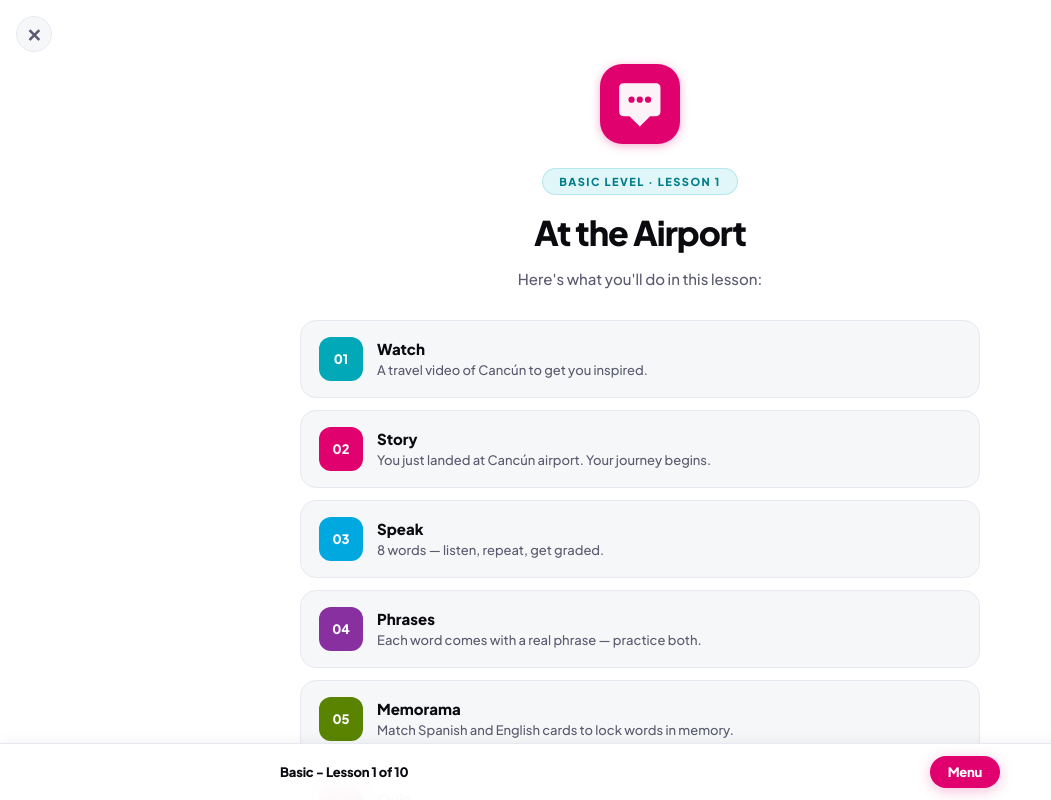
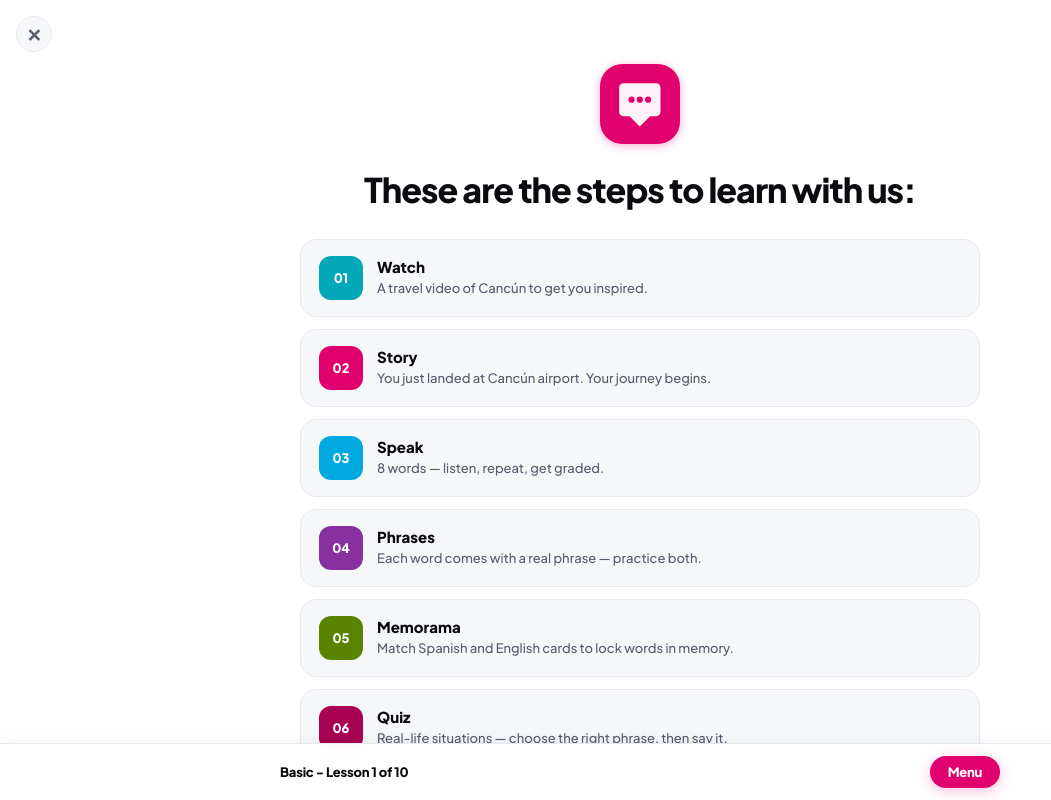
Before and after one commit to carlosalsadancer/chatinspanish, a React (Vite) app: page / in a window 1280 px wide. Both pictures are taken after a click on the button "Start Free". Shown: the top 800 px of the page, without its empty margins (0-1051 px from the left). Built offline with nearby package versions, Linux system fonts and the light colour scheme.

Commit message:
Simplify onboarding: replace lesson-specific badge/title with method intro

```diff
--- a/src/lessons/Lesson1.jsx
+++ b/src/lessons/Lesson1.jsx
@@ -836,15 +836,11 @@ export default function Lesson1({ onBack, initialSlide = 0, onSlideChange, onCom
       {/* SLIDE CONTENT */}
       <div style={{ maxWidth: 720, margin: "0 auto", padding: "64px 20px 80px", animation: "fadeUp 0.3s ease" }} key={slide}>
 
-        {/* PANTALLA 1 — ONBOARDING */}
+{/* PANTALLA 1 — ONBOARDING */}
         {slide === 0 && (
           <div style={{ textAlign: "center" }}>
             <div style={{ display: "flex", justifyContent: "center", marginBottom: 24 }}><ChatLogo size={80} bg={C.magenta} /></div>
-            <div style={{ display: "inline-flex", alignItems: "center", gap: 8, background: C.turquesaL, border: `1.5px solid ${C.turquesa}30`, borderRadius: 50, padding: "6px 16px", marginBottom: 16 }}>
-              <span style={{ fontSize: 11, fontWeight: 800, color: C.turquesaD, letterSpacing: 1.5, textTransform: "uppercase" }}>Basic Level · Lesson 1</span>
-            </div>
-            <h2 style={{ fontSize: "clamp(26px,6vw,34px)", fontWeight: 900, color: C.textH, letterSpacing: -1, marginBottom: 12 }}>At the Airport</h2>
-            <p style={{ fontSize: 15, color: C.textS, lineHeight: 1.75, fontWeight: 500, marginBottom: 28 }}>Here's what you'll do in this lesson:</p>
+            <h2 style={{ fontSize: "clamp(26px,6vw,34px)", fontWeight: 900, color: C.textH, letterSpacing: -1, marginBottom: 28 }}>These are the steps to learn with us:</h2>
             <div style={{ display: "flex", flexDirection: "column", gap: 12, marginBottom: 32 }}>
               {[
                 { num: "01", color: C.turquesa, title: "Watch",    desc: "A travel video of Cancún to get you inspired." },
```
